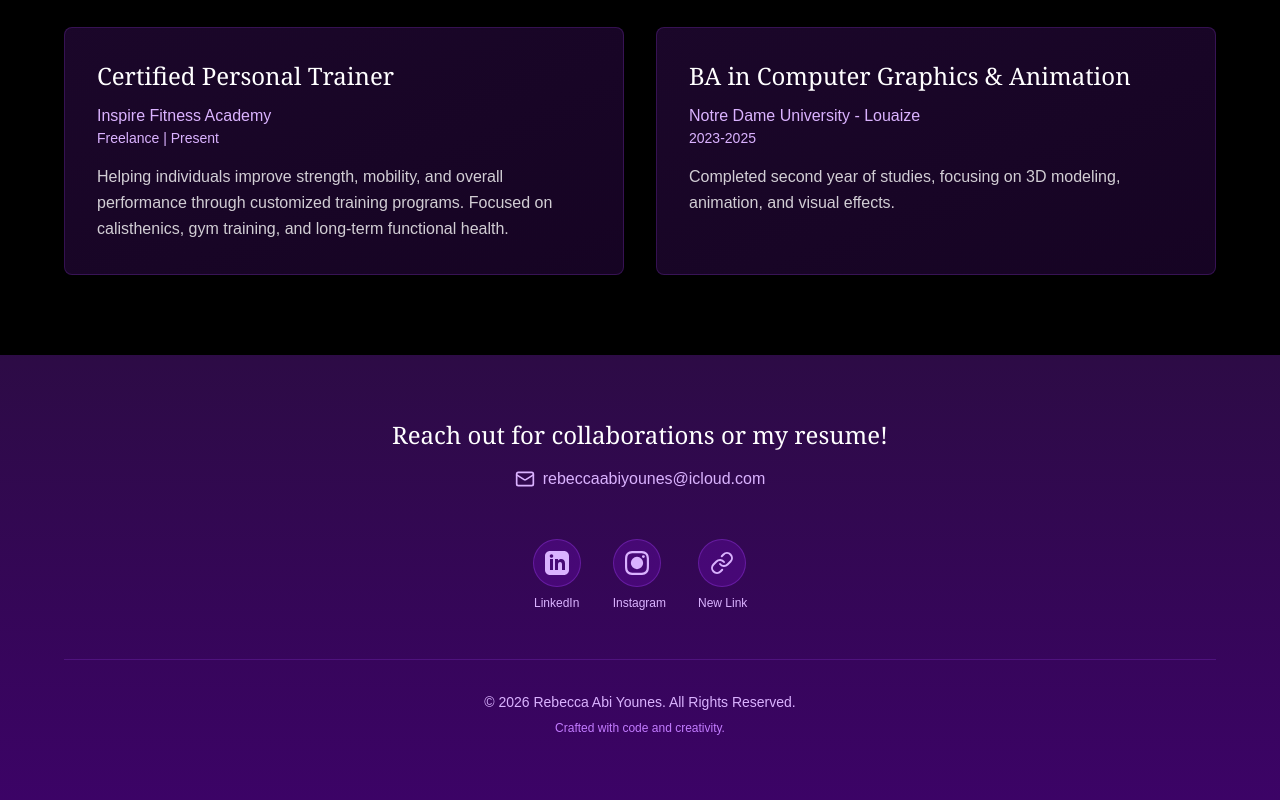
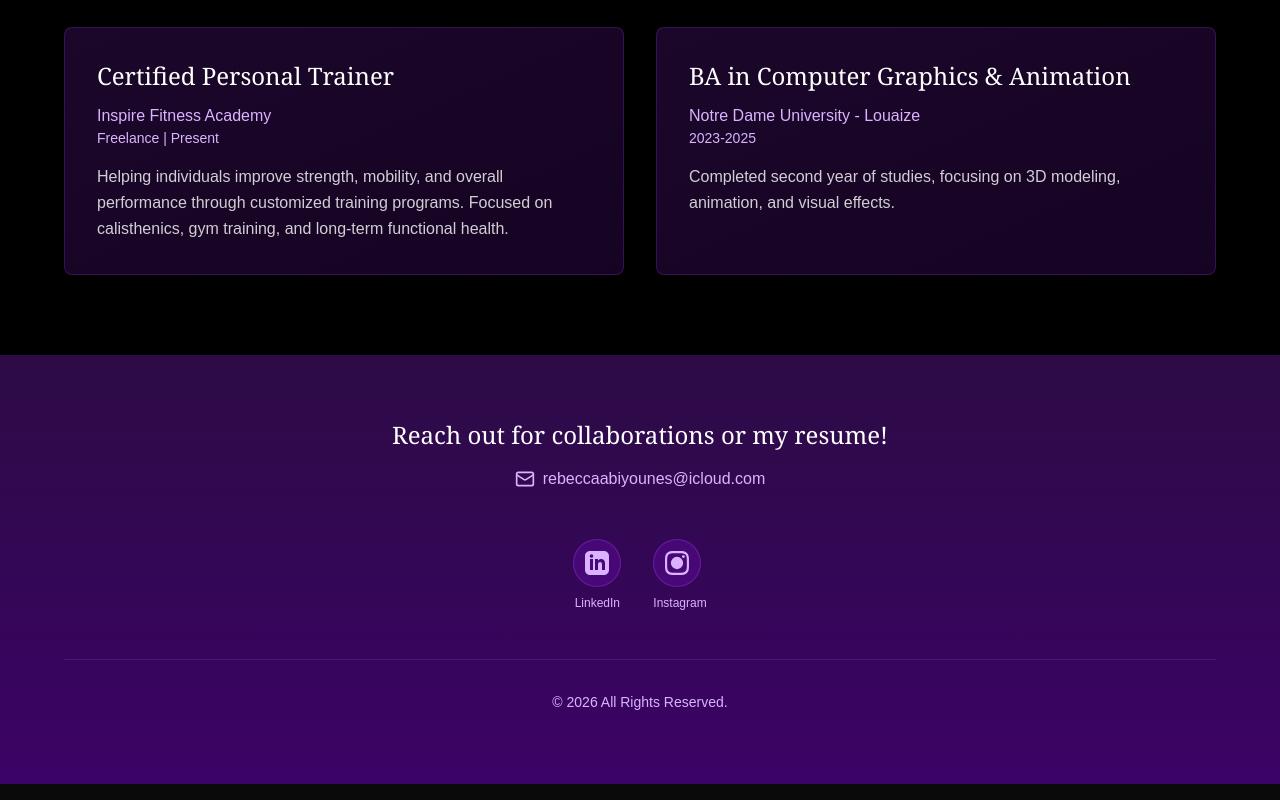
Before and after one commit to ranyharfouche/rebecca-portfolio, a Next.js app: page / in a window 1280 px wide. Shown: the part 1634-2434 px from the top of the page. Built offline with nearby package versions, Linux system fonts and the light colour scheme; no server answers; the database is empty.

Commit message:
Update Footer component

```diff
--- a/src/components/Footer.tsx
+++ b/src/components/Footer.tsx
@@ -48,25 +48,12 @@ export default function Footer() {
             </div>
             <p className="text-xs text-purple-300 mt-2">Instagram</p>
           </a>
-
-          <a
-            href="#"
-            className="group"
-          >
-            <div className="w-12 h-12 bg-purple-600/20 border border-purple-500/30 rounded-full flex items-center justify-center hover:bg-purple-600/30 hover:border-purple-400/50 transition-all duration-300">
-              <Link className="w-6 h-6 text-purple-300 group-hover:text-purple-200" />
-            </div>
-            <p className="text-xs text-purple-300 mt-2">New Link</p>
-          </a>
         </div>
 
         {/* Copyright */}
         <div className="border-t border-purple-500/20 pt-8">
           <p className="text-purple-300 text-sm mb-2">
-            © 2026 Rebecca Abi Younes. All Rights Reserved.
-          </p>
-          <p className="text-purple-400 text-xs">
-            Crafted with code and creativity.
+            © 2026 All Rights Reserved.
           </p>
         </div>
       </div>
```
